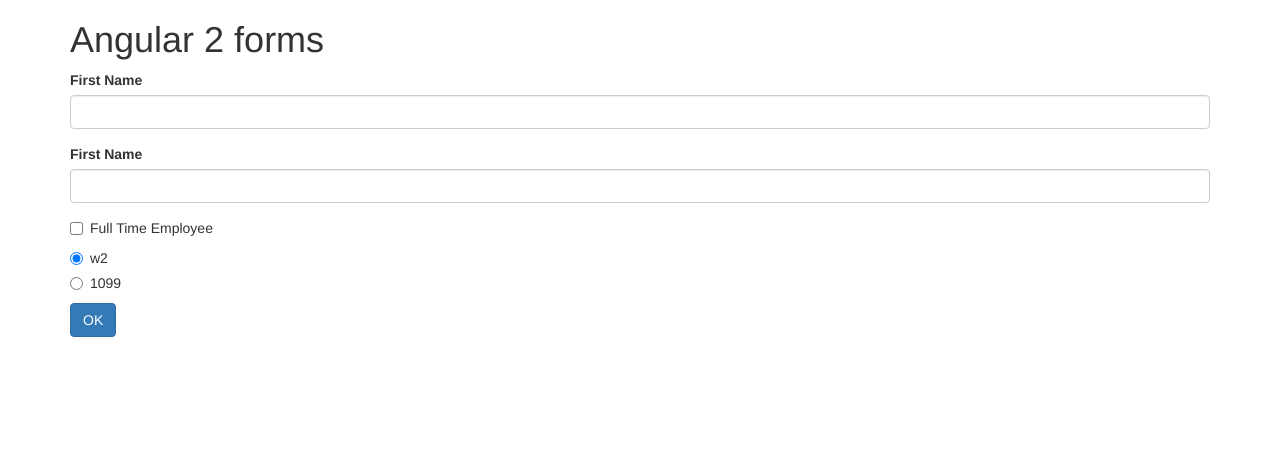
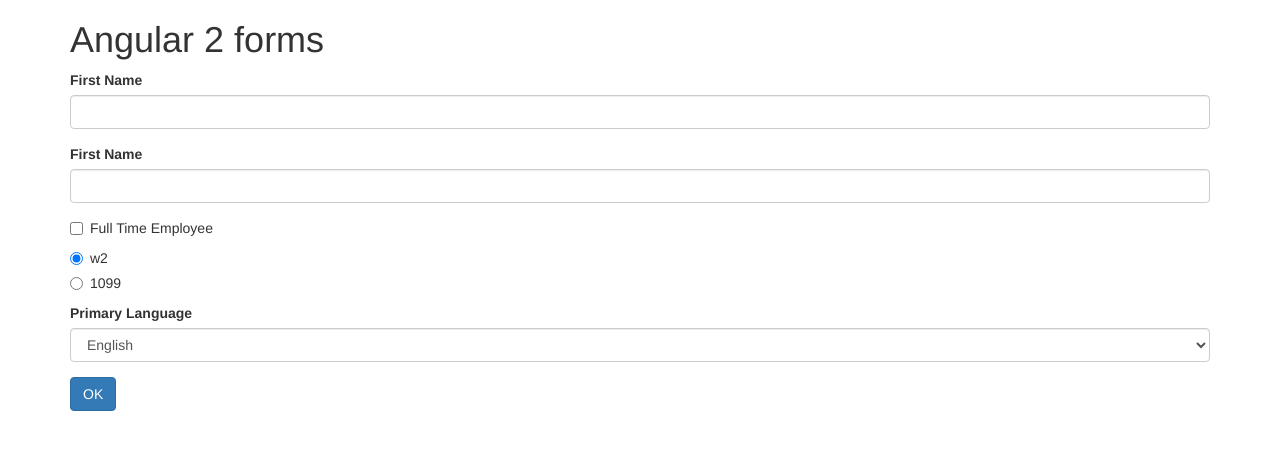
Before and after one commit to Zurc/ng2forms-templatedriven, an Angular app: page / in a window 1280 px wide. Shown: the top 450 px of the page. Built offline with nearby package versions, Linux system fonts and the light colour scheme.

Commit message:
select options added

```diff
--- a/src/app/app.component.html
+++ b/src/app/app.component.html
@@ -38,6 +38,15 @@
       </label>
     </div>
 
+    <div class="form-group">
+      <label>Primary Language</label>
+      <select class="form-control">
+        <option *ngFor="let lang of languages" >
+          {{ lang }}
+        </option>
+      </select>
+    </div>
+
     <button class="btn btn-primary" type="submit">OK</button>
   </form>
 </div>
--- a/src/app/app.component.ts
+++ b/src/app/app.component.ts
@@ -7,4 +7,7 @@ import { Component } from '@angular/core';
 })
 export class AppComponent {
   title = 'Angular 2 forms';
+
+  languages = ['English', 'Spanish', 'Other'];
+
 }
```
